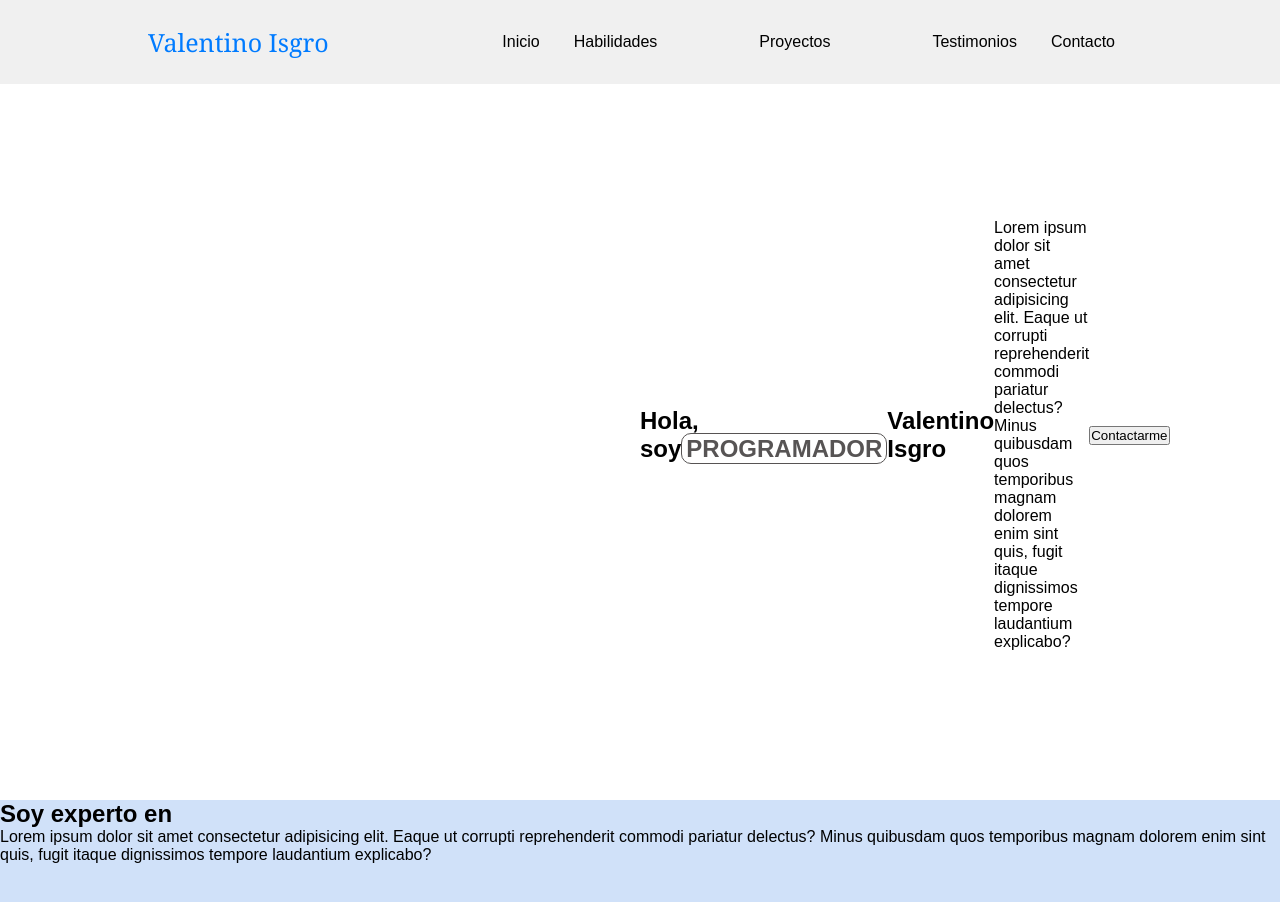
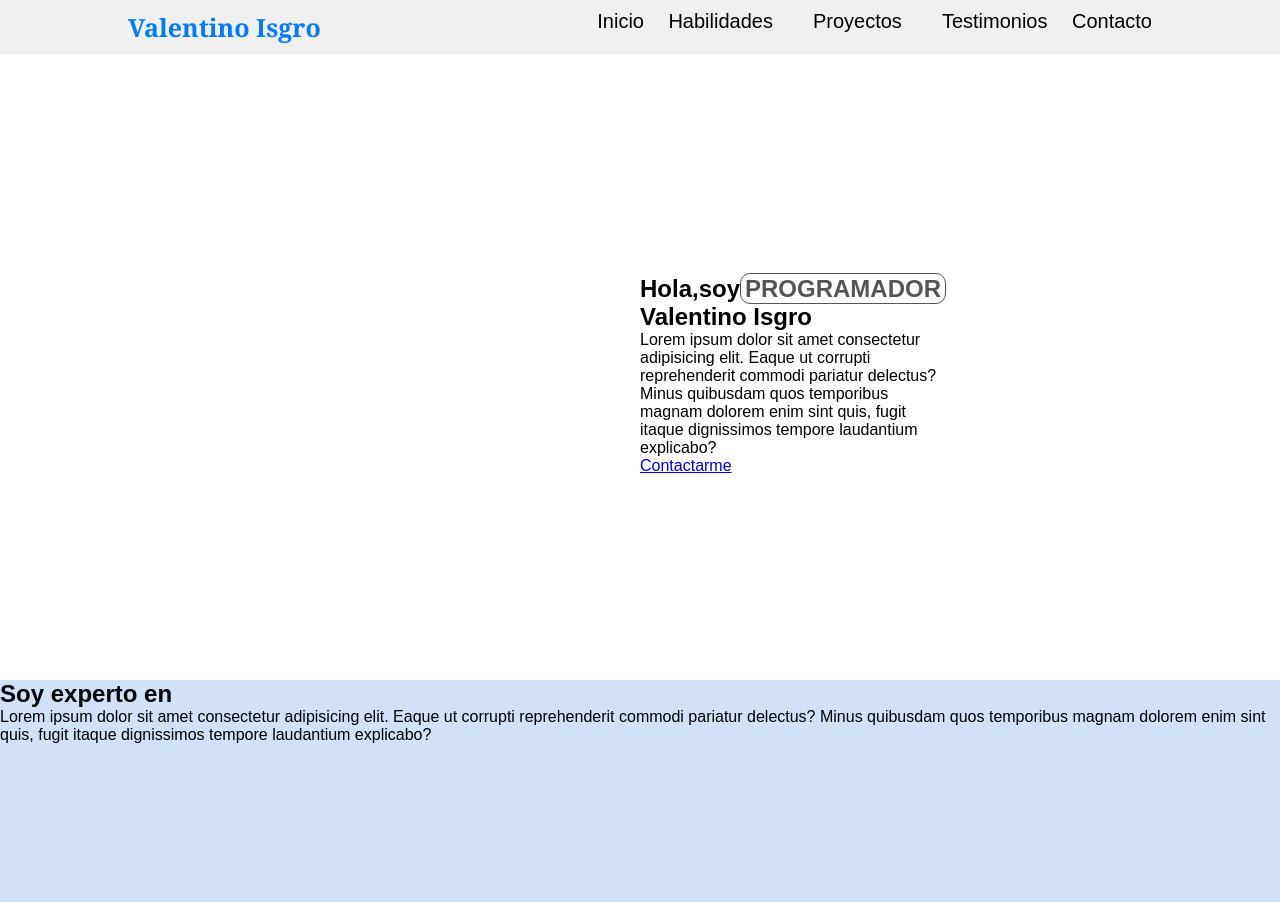
Before and after one commit to valenisgroo/Mi-Portfolio, a plain HTML site: page index.html in a window 1280 px wide. Shown: the top 902 px of the page. Drawn offline with Linux system fonts and the light colour scheme.

Commit message:
Se arreglo el nav y se mejoraron las dimensiones

```diff
--- a/css/styles.css
+++ b/css/styles.css
@@ -13,50 +13,38 @@ html{
 
 /*Navegador*/
 
-.contenedor-header{
+.header{
     position: fixed;
     top: 0;
     left: 0;
     width: 100%;
     padding: 10px 10%;
     background-color: #f0f0f0;
+    display: flex;
+    justify-content: space-between;
     z-index: 99;
 }
 
-.contenedor-header header{
-    max-width: 1100px;
-    margin: auto;
-    display: flex;
-    justify-content: space-between;
-    align-items: center;
-    padding: 15px 20px;
-}
-
-.contenedor-header header .logo a{
+.logo {
+    position: relative;
     font-family: Cambria, Cochin, Georgia, Times, 'Times New Roman', serif;
-    font-size: 36px;
-    /*position: relative;*/
     font-size: 25px;
+    font-weight: 600;
     color: #007bff;
     text-decoration: none;
 }
 
-.contenedor-header header ul{
-    display: flex;
-    list-style: none;
-    justify-content: center;
+.navbar a{
+    display: inline-block;
+    font-size: 20px;
+    color: black;
+    text-decoration: none;
+    font-weight: 500;
+    margin-left: 20px;
+    transition: 2s;
 }
 
-.contenedor-header header nav ul li a{
-    text-align: none;
-    color: black;
-    margin: 0 15px;
-    padding: 2px;
-    transition: .5s;
-    text-decoration: none;
-}
-
-.contenedor-header header nav ul li a:hover{
+.navbar a:hover{
     color: #007bff;
 }
 
@@ -65,7 +53,7 @@ html{
     position: relative;
     width: 100%;
     justify-content: space-between;
-    height: 100vh;
+    height: 85vh;
     background: #ffffff no-repeat;
     background-size: cover;
     background-position: center;
@@ -85,27 +73,27 @@ html{
 /*Segundo section*/
 .skills{
     width: 100%;
-    height: 100vh;
+    height: 85vh;
     background-color: #d0e1f9;
 }
 
 /*Tercer section*/
 .proyects{
     width: 100%;
-    height: 100vh;
+    height: 85vh;
     background-color: #ffffff;
 }
 
 /*Cuarto section*/
 .testimonials{
     width: 100%;
-    height: 100vh;
+    height: 85vh;
     background-color: #d0e1f9;
 }
 
 /*Quinto section*/
 .contact{
     width: 100%;
-    height: 100vh;
+    height: 85vh;
     background-color: #ffffff;
 }
--- a/index.html
+++ b/index.html
@@ -7,47 +7,29 @@
     <link rel="stylesheet" href="css/styles.css">
 </head>
 <body>
-        <div class="contenedor-header">
-            <header>
-                <div class="logo">
-                    <a href="#" class="logo">Valentino Isgro</a>
-                </div>
+            <header class="header">
+                <a href="#" class="logo">Valentino Isgro</a>
 
-
-                <nav class="nav">
-                    <ul>
-                        <li>
+                <nav class="navbar">
                             <a href="#">Inicio</a>
-                        </li>
-
-                        <li>
                             <a href="#">Habilidades<a>
-                        </li>
-
-                        <li>
                             <a href="#">Proyectos<a>
-                        </li>
-
-                        <li>
                             <a href="#">Testimonios</a>
-                        </li>
-
-                        <li>
                             <a href="#">Contacto</a>
-                        </li>
-                    </ul>
+                            <i></i>
                 </nav>
             </header>
-        </div>
 
     <main>
-
         <!--Porfolio-->
         <section class="hero">
-           <h2>Hola, soy<span class="hero-name">PROGRAMADOR</span></h2>
-            <h1>Valentino Isgro</h1>
-            <p>Lorem ipsum dolor sit amet consectetur adipisicing elit. Eaque ut corrupti reprehenderit commodi pariatur delectus? Minus quibusdam quos temporibus magnam dolorem enim sint quis, fugit itaque dignissimos tempore laudantium explicabo?</p>
-            <button>Contactarme</button>
+            <div class="hero-content">
+                <h2>Hola,soy<span class="hero-name">PROGRAMADOR</span></h2>
+                <h1>Valentino Isgro</h1>
+                <p>Lorem ipsum dolor sit amet consectetur adipisicing elit. Eaque ut corrupti reprehenderit commodi pariatur delectus? Minus quibusdam quos temporibus magnam dolorem enim sint quis, fugit itaque dignissimos tempore laudantium explicabo?</p>
+                <a href="Contacto">Contactarme</a>
+            </div>
+
 
         </section>
 
```
